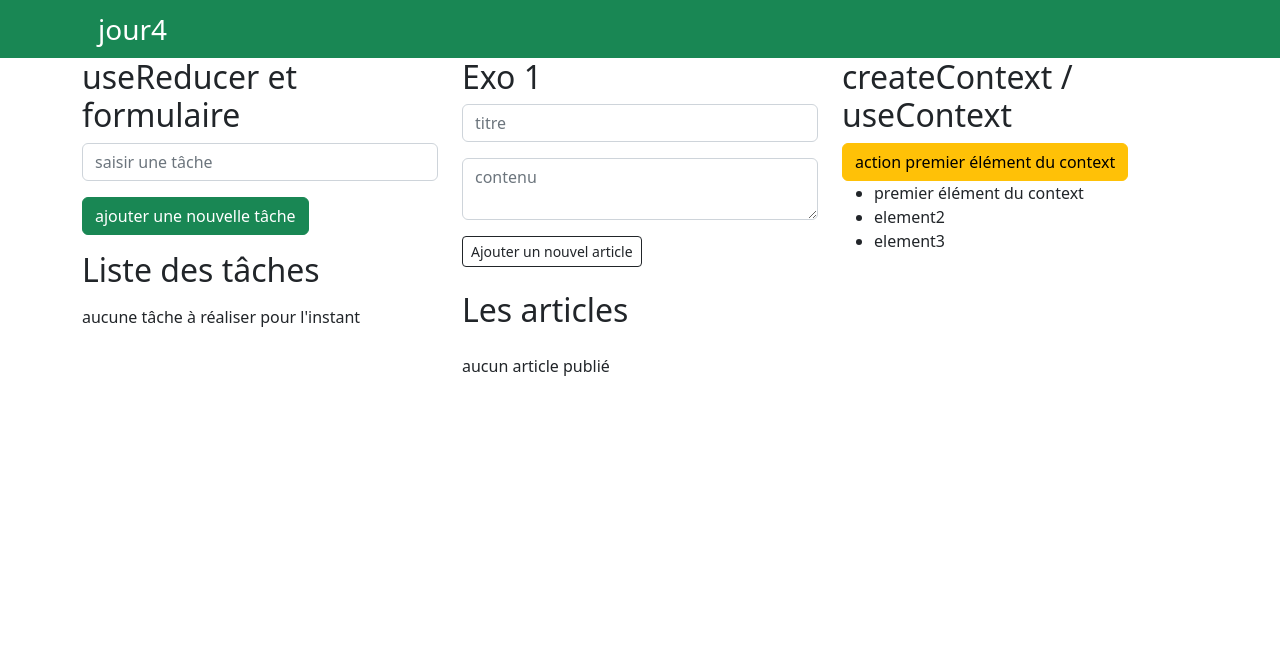
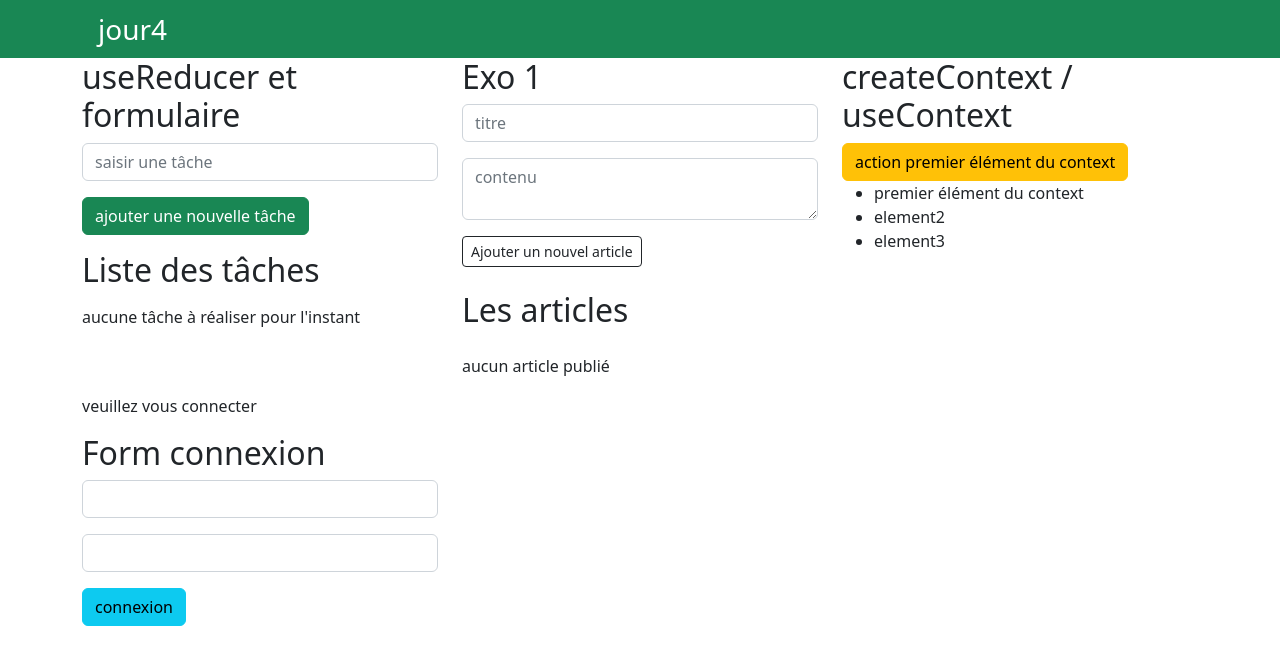
Before and after one commit to webdevproformation/react-greta-dec2022, a React (Vite) app in the folder 04-jour4/: page / in a window 1280 px wide. Shown: the top 664 px of the page. Built offline with nearby package versions, Linux system fonts and the light colour scheme; the HTML template or start-up script is replaced by a standard one.

Commit message:
derniers éléments

```diff
--- a/04-jour4/src/App.jsx
+++ b/04-jour4/src/App.jsx
@@ -5,6 +5,9 @@ import Exo1 from "./composants/Exo1";
 import Action from "./composants/Action";
 import Liste from "./composants/Liste";
 import { ListeContextProvider } from "./contexts/listeContext";
+import { UserContextProvider } from "./contexts/userContext";
+import Connexion from "./composants/Connexion";
+import Profil from "./composants/Profil";
 
 const App = () => {
 
@@ -26,6 +29,12 @@ const App = () => {
             <Liste />
           </ListeContextProvider>
         </Col>
+        <Col xs={4}>
+          <UserContextProvider>
+            <Profil />
+            <Connexion />
+          </UserContextProvider>
+        </Col>
       </Row>
     </Container>
   </> );
--- /dev/null
+++ b/04-jour4/src/composants/Connexion.jsx
@@ -0,0 +1,36 @@
+import {Form, Button} from "react-bootstrap"
+import {useRef , useContext} from "react"
+import { UserContext } from "../contexts/userContext"
+
+const Connexion = () => {
+    const { dispatch , profil } = useContext(UserContext)
+    const loginRef = useRef()
+    const passwordRef = useRef()
+    const handleSubmit = (e) => {
+        e.preventDefault();
+        const identifiants = {login  : loginRef.current.value , password : passwordRef.current.value}
+        dispatch({type : "CONNEXION" , payload : identifiants})
+        loginRef.current.value = ""
+        passwordRef.current.value = ""
+    }
+    return (
+        <>
+            { profil.logged ? <Button onClick={ () => dispatch({type : "DECONNEXION" })}>déconnexion</Button> :
+                <>
+                    <h2>Form connexion</h2>
+                    <Form onSubmit={handleSubmit}>
+                        <Form.Control type="text" className="mb-3" ref={loginRef}/>
+                        <Form.Control type="password" className="mb-3" ref={passwordRef} />
+                        <Button type="submit" variant="info">
+                            connexion
+                        </Button>
+                    </Form>
+                </>
+            }
+
+        </>
+
+     );
+}
+
+export default Connexion;
--- /dev/null
+++ b/04-jour4/src/composants/Profil.jsx
@@ -0,0 +1,16 @@
+import { UserContext } from "../contexts/userContext"
+import { useContext } from "react"
+
+const Profil = () => {
+
+    const {profil} = useContext(UserContext);
+
+    return (
+        <>
+            { profil.logged ? <p>Bienvenu {profil.login }!!!</p> : <p>veuillez vous connecter</p> }
+        </>
+
+     );
+}
+
+export default Profil;
--- a/04-jour4/src/contexts/userContext.jsx
+++ b/04-jour4/src/contexts/userContext.jsx
@@ -1,10 +1,23 @@
 import { createContext , useReducer } from "react";
+import cloneDeep from "lodash/cloneDeep"
 
 export const UserContext = createContext();
 
 function reducer(state, action){
+    const cloneState = cloneDeep(state)
     switch(action.type){
-
+        // ... cas de figure à gérer dans la fonction reductrice
+        case "CONNEXION" :
+            if(
+                cloneState.login === action.payload.login &&
+                cloneState.password === action.payload.password
+              ){
+                return {...cloneState , logged : true}
+            }
+            return {...cloneState , message : "identifiants invalides"}
+        case "DECONNEXION" :
+            console.log("ici")
+            return { ...cloneState, logged : false }
         default :
             return state ;
     }
@@ -13,6 +26,11 @@ function reducer(state, action){
 export const UserContextProvider = (props) => {
     const [profil , dispatch] = useReducer(reducer , {login : "alain" , password : "123", logged : false})
     return <UserContext.Provider value={{profil : profil, dispatch:dispatch }}>
-        {props.children}
+        { props.children }
     </UserContext.Provider>
 }
+
+// créer un composant Connexion
+// contient un formulaire avec 2 champs login et password
+// lorsque vous saisissez les 2 informations et soumettre => soumettre les informations au dispatch
+// du Provider
```
